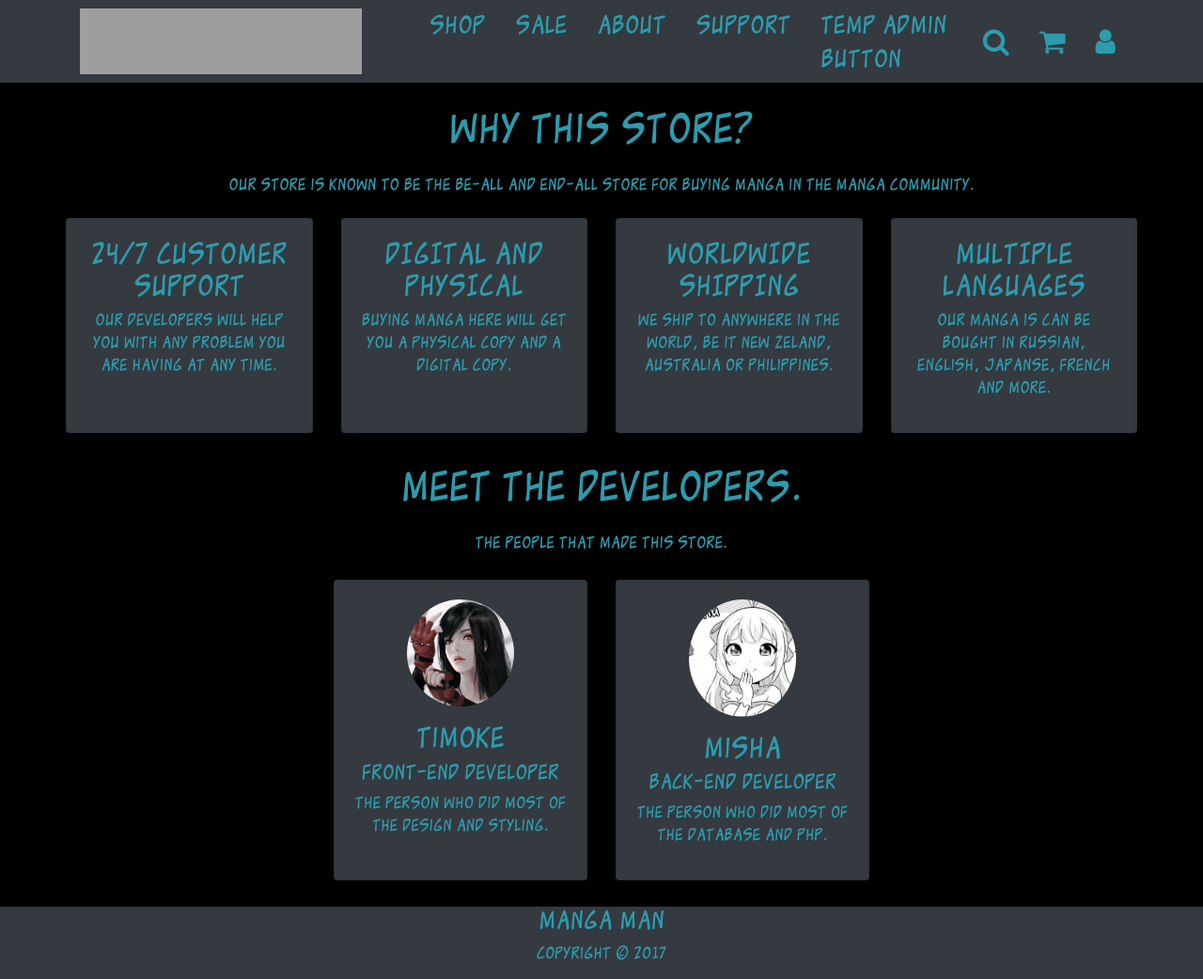
After one commit to ReiHayashi/Manga_man, a PHP site: page /about.php in a window 1280 px wide. The commit adds this page. Shown: the whole page at 94% size. Run offline with PHP 8.4, Linux system fonts and the light colour scheme; the visitor is signed in with stand-in values (Sample User, id 1); some libraries are stand-ins or nearby versions; grey boxes are pictures that could not be loaded.

Commit message:
did about page

```diff
--- /dev/null
+++ b/about.php
@@ -0,0 +1,93 @@
+<?php include("config/config.php"); ?>
+<?php include("includes/header.php");?>
+<!-- ABOUT -->
+<section id="about" class="py-4 text-center">
+  <div class="container">
+    <div class="row">
+      <div class="col">
+        <div class="mb-2">
+          <h1 class=" display-5 pb-3">
+            Why This store?
+          </h1>
+          <div class="plead pb-3">
+            Our store is known to be the be-all and end-all store for buying manga in the manga community.
+          </div>
+        </div>
+      </div>
+    </div>
+    <div class="row justify-content-center">
+      <div class="card-deck">
+
+        <div class="card bg-dark">
+          <div class="card-body">
+            <h3>24/7 CUSTOMER SUPPORT</h3>
+            <p>Our developers will help you with any problem you are having at any time.</p>
+          </div>
+        </div>
+
+
+        <div class="card text-center bg-dark">
+          <div class="card-body">
+            <h3>DIGITAL AND PHYSICAL</h3>
+            <p>Buying manga here will get you a physical copy and a digital copy.</p>
+          </div>
+        </div>
+
+        <div class="card text-center bg-dark">
+          <div class="card-body">
+            <h3>WORLDWIDE SHIPPING</h3>
+            <p>We ship to anywhere in the world, be it New Zeland, Australia or Philippines.</p>
+          </div>
+        </div>
+
+        <div class="card text-center bg-dark">
+          <div class="card-body">
+            <h3>MULTIPLE LANGUAGES</h3>
+            <p>Our manga is can be bought in russian, english, japanse, french and more.</p>
+          </div>
+        </div>
+      </div>
+    </div>
+  </div>
+</section>
+<!-- DEVELOPERS -->
+<section id="developers" class="my-2 text-center">
+  <div class="container">
+    <div class="row">
+      <div class="col">
+        <div class="info-header mb-4">
+          <h1 class=" display-5 pb-3">
+            Meet the developers.
+          </h1>
+          <div class="plead pb-1">
+            The people that made this store.
+          </div>
+        </div>
+      </div>
+    </div>
+
+    <div class="row justify-content-center mb-5">
+      <div class="card-deck" style="height:300; width:600;">
+        <div class="card bg-dark">
+          <div class="card-body">
+            <img src="img/timoke.jpg" alt="" class="img-fluid rounded-circle w-50 mb-3">
+            <h3>Timoke</h3>
+            <h5>Front-end developer</h5>
+            <p>The person who did most of the design and styling.</p>
+          </div>
+        </div>
+
+        <div class="card bg-dark">
+          <div class="card-body">
+            <img src="img/sun.png" alt="" class="img-fluid rounded-circle w-50 mb-3">
+            <h3>Misha</h3>
+            <h5>Back-end developer</h5>
+            <p>The person who did most of the database and PHP.</p>
+          </div>
+        </div>
+    </div>
+  </div>
+
+</section>
+
+<?php include('includes/footer.php'); ?>
--- a/css/style.css
+++ b/css/style.css
@@ -26,10 +26,6 @@ body {
   background: cover;
 }
 
-#shop card {
-  background color: black;
-}
-
 #shop button {
   color: black;
 }
--- a/includes/footer.php
+++ b/includes/footer.php
@@ -10,7 +10,6 @@
       </div>
     </div>
   </div>
-
 </section>
 <script src="js/jquery.min.js"></script>
 <script src="js/popper.min.js"></script>
--- a/includes/header.php
+++ b/includes/header.php
@@ -14,7 +14,7 @@
 <body>
 <nav class="navbar navbar-expand-sm py-0  bg-dark">
     <div class="container">
-      <a class="navbar-brand" href="#"><img src="img/logo.svg"width="300" height="70" alt=""></a>
+      <a class="navbar-brand" href="index.php"><img src="img/logo.svg"width="300" height="70" alt=""></a>
           <ul class="navbar-nav">
               <li class="nav-item ml-5">
                   <a class="nav-link" href="#">Shop</a>
@@ -23,7 +23,7 @@
                   <a class="nav-link" href="#">Sale</a>
               </li>
               <li class="nav-item ml-3">
-                  <a class="nav-link" href="#">About</a>
+                  <a class="nav-link" href="about.php">About</a>
               </li>
               <li class="nav-item ml-3">
                   <a class="nav-link" href="#">Support</a>
--- a/index.php
+++ b/index.php
@@ -30,11 +30,10 @@
     </div>
     <div class="row">
       <div class="card-deck">
-
         <div class="card" style="background-color:black">
           <div class="card-body text-center">
             <a href=""><img src="img/berserk.jpg" alt="" class="img-fluid mb-3"></a>
-            <a href="" class="text-info"><h4>Berserk</h4></a>
+            <a href="" ><h4>Berserak</h4></a>
             <a href="" class="text-info"><p>Kentaro Miura</p></a>
             <p>9.99$</p>
             <button class="btn btn-info">ADD TO CART</button>
--- a/login.php
+++ b/login.php
@@ -12,7 +12,7 @@ if ($_SESSION['aaa'] === 'admin') {
 
     <section id="login">
     <div class="container">
-      <div class="row justify-content-center ">
+      <div class="row justify-content-center">
         <div class="col-sm-4  style="margin-top: 170px;"">
           <h1 class="display-5">Sign in</h1>
           <form class="form-group" action="" method="POST">
```
Also changed, not shown: img/Sun.png (added), img/Timoke.jpg (added).
